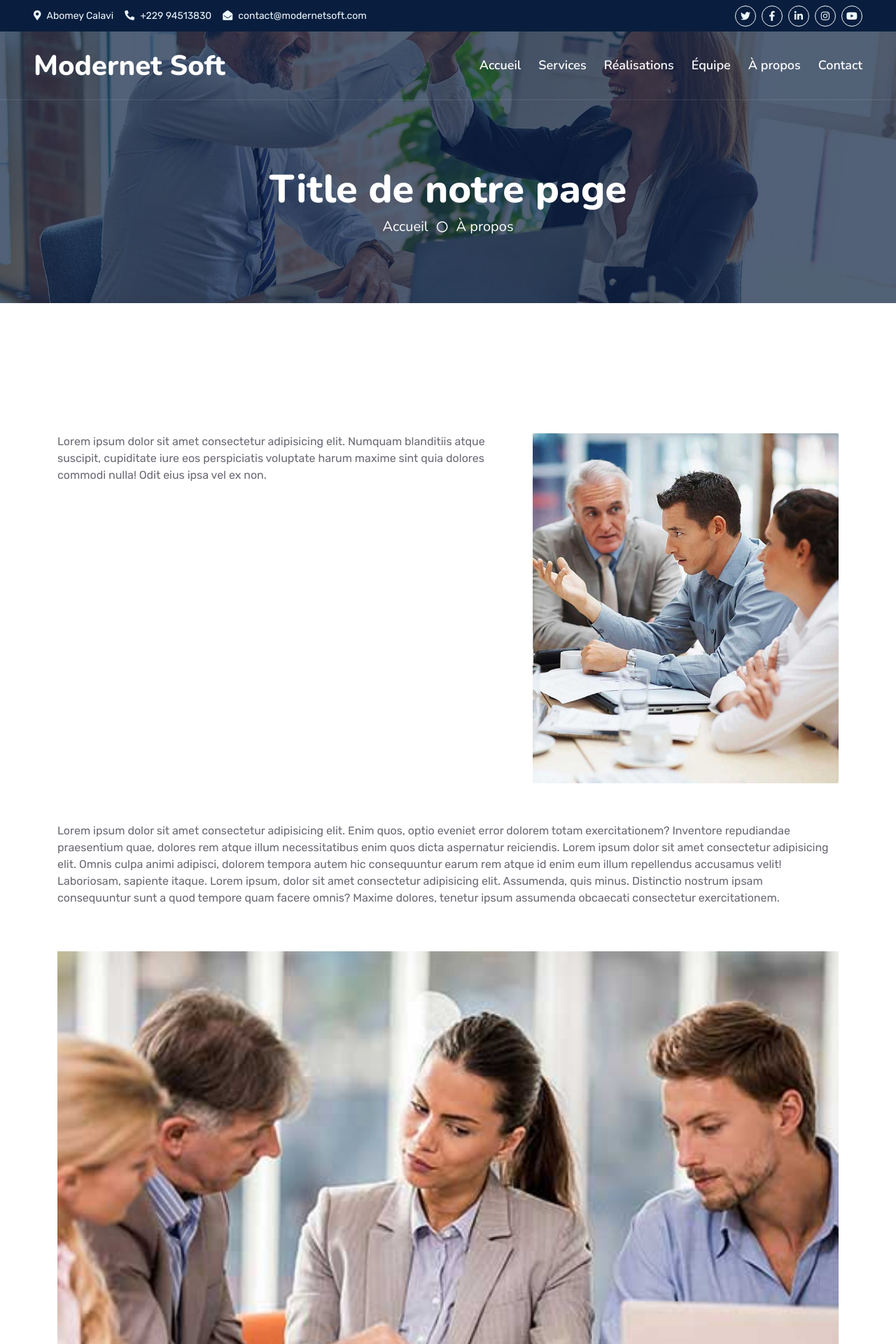
After one commit to Bienvenu-acclombessi/modernet, a PHP site: page /service_plus.php in a window 1280 px wide. The commit adds this page. Shown: the top 1920 px of the page at 70% size. Run offline with PHP 8.4, Linux system fonts and the light colour scheme; some libraries are stand-ins or nearby versions.

Commit message:
Ajout de route

```diff
--- a/contact.php
+++ b/contact.php
@@ -8,7 +8,7 @@ if(isset($_POST['valid'])){
         ini_set('display_errors', 1);
         error_reporting(E_ALL);
         $from = "contact@modernetsoft.com";
-        $to = $_POST['email'];
+        $to = "bienvenuacclombessi8@gmail.com";
         $header = "MIME-Version: 1.0\r\n";
         $header .= 'From:"Modernet soft"<contact@modernetsoft.com>' . "\n";
         $header .= 'Content-Type:text/html; charset="utf-8"' . "\n";
--- a/footer.php
+++ b/footer.php
@@ -9,9 +9,9 @@
                             <h1 class="m-0 text-white">Modernet Soft</h1>
                         </a>
                         <p class="mt-3 mb-4">Les Meilleures solutions de dévoppement avec plusieurs années d'expérience.</p>
-                        <form action="">
+                        <form action="newlistener.php" method="post">
                             <div class="input-group">
-                                <input type="text" class="form-control border-white p-3" placeholder="Votre Email">
+                                <input name="email" required type="text" class="form-control border-white p-3" placeholder="Votre Email">
                                 <button class="btn btn-dark">S'abonner</button>
                             </div>
                         </form>
--- a/nav2.php
+++ b/nav2.php
@@ -40,9 +40,9 @@
             </button>
             <div class="collapse navbar-collapse" id="navbarCollapse">
             <div class="navbar-nav ms-auto py-0">
-            <a href="/index.php" class="nav-item nav-link">Accueil</a>
+            <a href="/" class="nav-item nav-link">Accueil</a>
 
-                    <a href="/service.php" class="nav-item nav-link">Services</a>
+                    <a href="/service" class="nav-item nav-link">Services</a>
                     <!-- <div class="nav-item dropdown">
                         <a href="#" class="nav-link dropdown-toggle" data-bs-toggle="dropdown">Blog</a>
                         <div class="dropdown-menu m-0">
@@ -50,9 +50,9 @@
                             <a href="detail.html" class="dropdown-item">Blog Detail</a>
                         </div>
                     </div> -->
-                    <a href="/potfolio.php" class="nav-item nav-link">Réalisations</a>
+                    <a href="/potfolio" class="nav-item nav-link">Réalisations</a>
                     <!-- <a href="/price.php" class="nav-item nav-link">Devis</a> -->
-                    <a href="/team.php" class="nav-item nav-link">Équipe</a>
+                    <a href="/team" class="nav-item nav-link">Équipe</a>
 
                     <!-- <div class="nav-item dropdown">
                         <a href="#" class="nav-link dropdown-toggle" data-bs-toggle="dropdown">Pages</a>
@@ -65,8 +65,8 @@
                         </div>
                     </div> -->
 
-                    <a href="/about.php" class="nav-item nav-link">À propos</a>
-                    <a href="/contact.php" class="nav-item nav-link">Contact</a>
+                    <a href="/about" class="nav-item nav-link">À propos</a>
+                    <a href="/contact" class="nav-item nav-link">Contact</a>
                 </div>
                </div>
         </nav>
--- /dev/null
+++ b/service_plus.php
@@ -0,0 +1,130 @@
+<!DOCTYPE html>
+<html lang="en">
+
+<head>
+    <meta charset="utf-8">
+    <title>Modernet Soft About</title>
+    <meta content="width=device-width, initial-scale=1.0" name="viewport">
+    <meta content="Free HTML Templates" name="keywords">
+    <meta content="Free HTML Templates" name="description">
+
+    <!-- Favicon -->
+    <link href="img/favicon.ico" rel="icon">
+
+    <!-- Google Web Fonts -->
+    <link rel="preconnect" href="https://fonts.googleapis.com">
+    <link rel="preconnect" href="https://fonts.gstatic.com" crossorigin>
+    <link href="https://fonts.googleapis.com/css2?family=Nunito:wght@400;600;700;800&family=Rubik:wght@400;500;600;700&display=swap" rel="stylesheet">
+
+    <!-- Icon Font Stylesheet -->
+    <link href="https://cdnjs.cloudflare.com/ajax/libs/font-awesome/5.10.0/css/all.min.css" rel="stylesheet">
+    <link href="https://cdn.jsdelivr.net/npm/bootstrap-icons@1.4.1/font/bootstrap-icons.css" rel="stylesheet">
+
+    <!-- Libraries Stylesheet -->
+    <link href="lib/owlcarousel/assets/owl.carousel.min.css" rel="stylesheet">
+    <link href="lib/animate/animate.min.css" rel="stylesheet">
+
+    <!-- Customized Bootstrap Stylesheet -->
+    <link href="css/bootstrap.min.css" rel="stylesheet">
+
+    <!-- Template Stylesheet -->
+    <link href="css/style.css" rel="stylesheet">
+</head>
+
+<body>
+
+
+<?php
+  include('nav2.php');
+    ?>
+
+        <div class="container-fluid bg-primary py-5 bg-header" style="margin-bottom: 90px;">
+            <div class="row py-5">
+                <div class="col-12 pt-lg-5 mt-lg-5 text-center">
+                    <h1 class="display-4 text-white animated zoomIn">Title de notre page</h1>
+                    <a href="" class="h5 text-white">Accueil</a>
+                    <i class="far fa-circle text-white px-2"></i>
+                    <a href="" class="h5 text-white">À propos</a>
+                </div>
+            </div>
+        </div>
+    </div>
+    <!-- Navbar End -->
+
+
+    <!-- Full Screen Search Start -->
+    <div class="modal fade" id="searchModal" tabindex="-1">
+        <div class="modal-dialog modal-fullscreen">
+            <div class="modal-content" style="background: rgba(9, 30, 62, .7);">
+                <div class="modal-header border-0">
+                    <button type="button" class="btn bg-white btn-close" data-bs-dismiss="modal" aria-label="Close"></button>
+                </div>
+                <div class="modal-body d-flex align-items-center justify-content-center">
+                    <div class="input-group" style="max-width: 600px;">
+                        <input type="text" class="form-control bg-transparent border-primary p-3" placeholder="Type search keyword">
+                        <button class="btn btn-primary px-4"><i class="bi bi-search"></i></button>
+                    </div>
+                </div>
+            </div>
+        </div>
+    </div>
+    <!-- Full Screen Search End -->
+
+
+      <!-- About Start -->
+      <div class="container-fluid py-5 wow fadeInUp" data-wow-delay="0.1s">
+        <div class="container py-5">
+            <div class="row g-5">
+                <div class="col-lg-7">
+                  <p>
+                    Lorem ipsum dolor sit amet consectetur adipisicing elit. Numquam blanditiis atque suscipit, cupiditate iure eos perspiciatis voluptate harum maxime sint quia dolores commodi nulla! Odit eius ipsa vel ex non.
+                  </p>
+                </div>
+                <div class="col-lg-5" style="min-height: 500px;">
+                    <div class="position-relative h-100">
+                        <img class="position-absolute w-100 h-100 rounded wow zoomIn" data-wow-delay="0.9s" src="img/about.jpg" style="object-fit: cover;">
+                    </div>
+                </div>
+
+                <!-- texte  -->
+                <div class="col-md-12">
+                    <p class="text-justify p my-2">
+                        Lorem ipsum dolor sit amet consectetur adipisicing elit. Enim quos, optio eveniet error dolorem totam exercitationem? Inventore repudiandae praesentium quae, dolores rem atque illum necessitatibus enim quos dicta aspernatur reiciendis.
+                        Lorem ipsum dolor sit amet consectetur adipisicing elit. Omnis culpa animi adipisci, dolorem tempora autem hic consequuntur earum rem atque id enim eum illum repellendus accusamus velit! Laboriosam, sapiente itaque.
+                        Lorem ipsum, dolor sit amet consectetur adipisicing elit. Assumenda, quis minus. Distinctio nostrum ipsam consequuntur sunt a quod tempore quam facere omnis? Maxime dolores, tenetur ipsum assumenda obcaecati consectetur exercitationem.
+                    </p>
+                </div>
+                <div class="col-md-12">
+                    <img src="/img/blog-1.jpg" class="w-100 my-2" alt="">
+                </div>
+                <div class="col-md-12">
+                    <p class="text-justify p my-2">
+                        Lorem ipsum dolor sit amet consectetur adipisicing elit. Enim quos, optio eveniet error dolorem totam exercitationem? Inventore repudiandae praesentium quae, dolores rem atque illum necessitatibus enim quos dicta aspernatur reiciendis.
+                        Lorem ipsum dolor sit amet consectetur adipisicing elit. Omnis culpa animi adipisci, dolorem tempora autem hic consequuntur earum rem atque id enim eum illum repellendus accusamus velit! Laboriosam, sapiente itaque.
+                        Lorem ipsum, dolor sit amet consectetur adipisicing elit. Assumenda, quis minus. Distinctio nostrum ipsam consequuntur sunt a quod tempore quam facere omnis? Maxime dolores, tenetur ipsum assumenda obcaecati consectetur exercitationem.
+                    </p>
+                </div>
+
+            </div>
+        </div>
+    </div>
+    <!-- About End -->
+
+
+
+    <?php include('footer.php') ?>
+
+    <!-- JavaScript Libraries -->
+    <script src="https://code.jquery.com/jquery-3.4.1.min.js"></script>
+    <script src="https://cdn.jsdelivr.net/npm/bootstrap@5.0.0/dist/js/bootstrap.bundle.min.js"></script>
+    <script src="lib/wow/wow.min.js"></script>
+    <script src="lib/easing/easing.min.js"></script>
+    <script src="lib/waypoints/waypoints.min.js"></script>
+    <script src="lib/counterup/counterup.min.js"></script>
+    <script src="lib/owlcarousel/owl.carousel.min.js"></script>
+
+    <!-- Template Javascript -->
+    <script src="js/main.js"></script>
+</body>
+
+</html>
```
Also changed, not shown: nav.php (+6 -6 lines), .htaccess (added).
